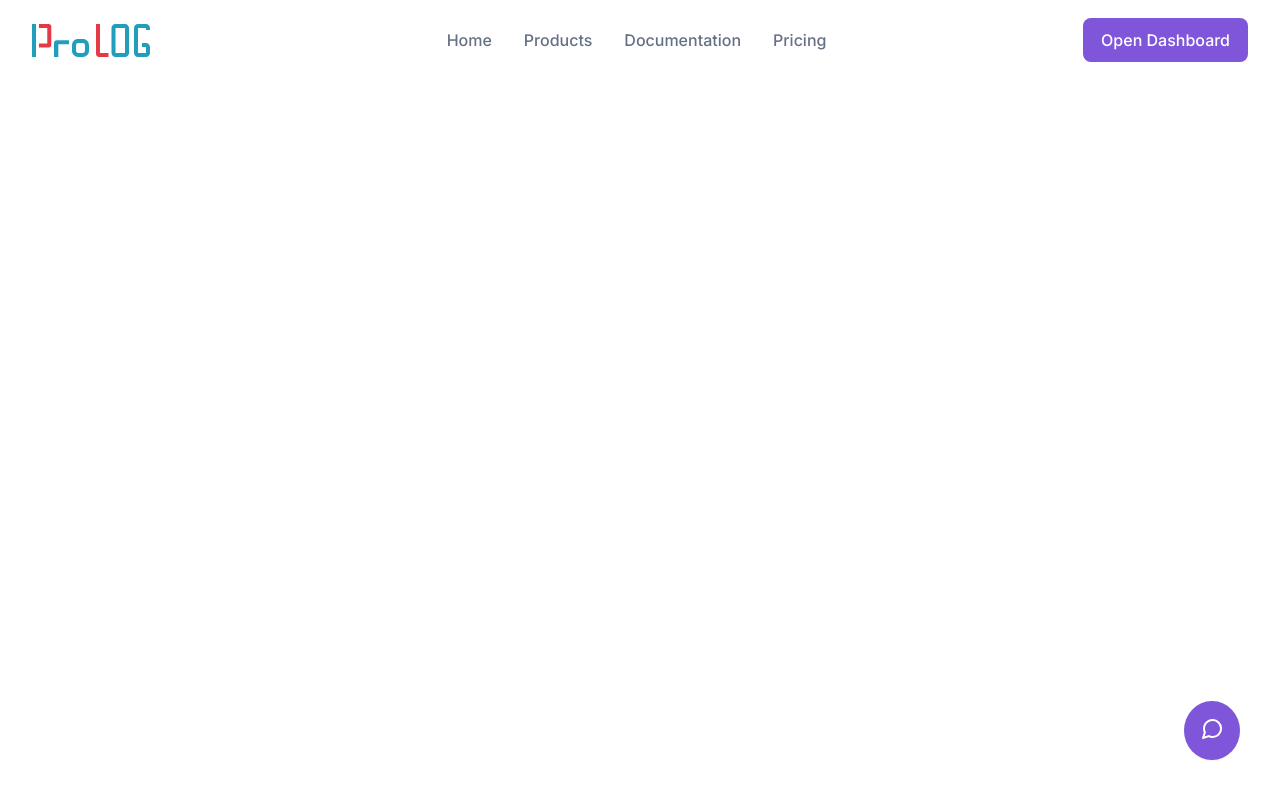
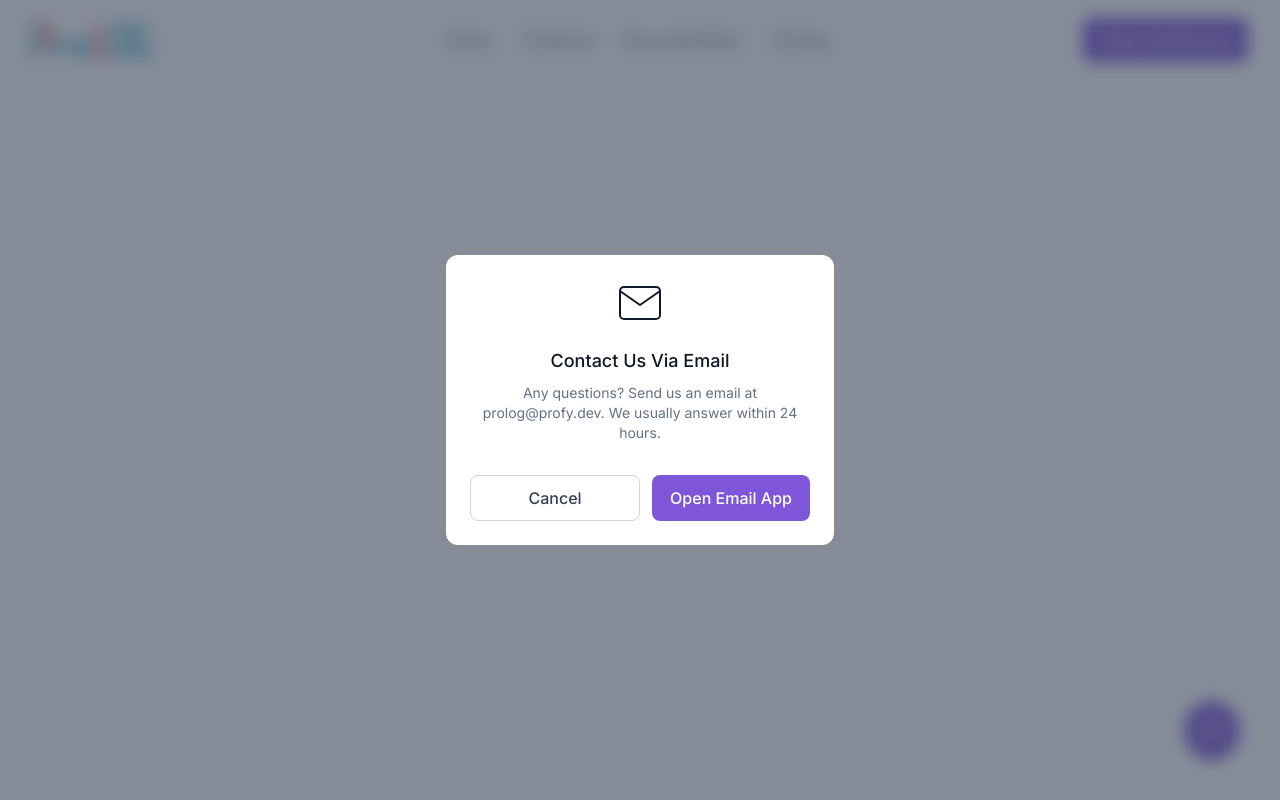
Before and after one commit to profydev/prolog-app-oryxwhite, a Next.js app: page / in a window 1280 px wide. Both pictures are taken after a click on the button 1212 px from the left and 730 px from the top of the page. Built offline with nearby package versions, Linux system fonts and the light colour scheme.

Commit message:
Add modal to landing page (#14)

```diff
--- /dev/null
+++ b/features/layout/modal/index.tsx
@@ -0,0 +1 @@
+export { Modal } from "./modal";
--- /dev/null
+++ b/features/layout/modal/modal.module.scss
@@ -0,0 +1,55 @@
+@use "@styles/color";
+@use "@styles/font";
+
+.modal-overlay {
+  position: fixed;
+  top: 0;
+  left: 0;
+  width: 100%;
+  height: 100%;
+  background: rgb(52 64 84 / 60%);
+  backdrop-filter: blur(8px);
+  display: flex;
+  justify-content: center;
+  align-items: center;
+}
+
+.modal {
+  background-color: white;
+  border-radius: 12px;
+  padding: 24px;
+  flex-direction: column;
+  align-items: center;
+  gap: 32px;
+}
+
+.modal-content {
+  display: flex;
+  flex-direction: column;
+  align-items: center;
+  gap: 20px;
+  align-self: stretch;
+
+  /* stylelint-disable */
+  h2 {
+    margin: 0;
+    font: font.$text-lg-medium;
+    text-align: center;
+    color: color.$gray-900;
+  }
+  /* stylelint-enable */
+  p {
+    text-align: center;
+    font: font.$text-sm-regular;
+    color: color.$gray-500;
+    margin-top: 8px;
+    margin-bottom: 0;
+  }
+}
+
+.buttons {
+  display: flex;
+  justify-content: center;
+  gap: 12px;
+  margin-top: 32px;
+}
--- /dev/null
+++ b/features/layout/modal/modal.tsx
@@ -0,0 +1,53 @@
+import styles from "./modal.module.scss";
+import { UIButton } from "@features/ui";
+
+interface ModalProps {
+  onClose: () => void;
+  closeModal: () => void;
+}
+
+export function Modal({ onClose, closeModal }: ModalProps) {
+  const handleClose = (e: React.MouseEvent<HTMLDivElement>) => {
+    if (e.target === e.currentTarget) {
+      onClose();
+    }
+  };
+
+  return (
+    <div className={styles["modal-overlay"]} onClick={handleClose}>
+      <div className={styles.modal}>
+        <div className={styles["modal-content"]}>
+          {/* eslint-disable-next-line @next/next/no-img-element */}
+          <img src="/icons/mail.svg" alt="mail" />
+          <div>
+            <h2>Contact Us Via Email</h2>
+            <p>
+              Any questions? Send us an email at <br></br> prolog@profy.dev. We
+              usually answer within 24 <br></br> hours.
+            </p>
+          </div>
+        </div>
+        <div className={styles.buttons}>
+          <UIButton
+            onClick={closeModal}
+            as="button"
+            color="gray"
+            size="large"
+            manualStyle={{ width: 170 }}
+          >
+            Cancel
+          </UIButton>
+          <UIButton
+            href="mailto:support@profy.com"
+            as="a"
+            color="primary"
+            size="large"
+            manualStyle={{ width: 170 }}
+          >
+            Open Email App
+          </UIButton>
+        </div>
+      </div>
+    </div>
+  );
+}
--- a/features/ui/ui-kit-button/button.tsx
+++ b/features/ui/ui-kit-button/button.tsx
@@ -20,6 +20,7 @@ export type ButtonProps = {
   iconSrc?: string;
   iconAlt?: string;
   iconPosition?: "leading" | "trailing" | "only";
+  manualStyle?: React.CSSProperties;
 };
 
 export function UIButton({
@@ -34,6 +35,7 @@ export function UIButton({
   iconSrc,
   iconAlt,
   iconPosition,
+  manualStyle,
 }: ButtonProps) {
   if (as === "button") {
     return (
@@ -45,6 +47,7 @@ export function UIButton({
           disabled ? styles.disabled : "",
           iconPosition === "only" ? styles["icon-only"] : "",
         )}
+        style={manualStyle}
         disabled={disabled}
         onClick={onClick}
       >
--- a/pages/index.jsx
+++ b/pages/index.jsx
@@ -1,22 +1,29 @@
 // import { Routes } from "@config/routes";
 import styles from "./index.module.scss";
 import { Header } from "../features/layout/header/index";
+import { Modal } from "../features/layout/modal/index";
+import { useState } from "react";
 
 const IssuesPage = () => {
+  const [isModalOpen, setIsModalOpen] = useState(false);
+
+  const openModal = () => setIsModalOpen(true);
+  const closeModal = () => setIsModalOpen(false);
+
   return (
     <div>
       <Header />
-      <button
-        className={styles.contactButton}
-        onClick={() =>
-          alert(
-            "Implement this in Challenge 2 - Modal:\n\nhttps://profy.dev/rjs-challenge-modal",
-          )
-        }
-      >
+      <button className={styles.contactButton} onClick={openModal}>
         {/* eslint-disable-next-line @next/next/no-img-element */}
         <img src="/icons/message.svg" alt="Contact" />
       </button>
+      {isModalOpen && (
+        <Modal
+          onClose={closeModal}
+          openModal={openModal}
+          closeModal={closeModal}
+        />
+      )}
     </div>
   );
 };
--- a/styles/font.scss
+++ b/styles/font.scss
@@ -29,6 +29,9 @@ $text-md-medium:
 $text-md-semibold:
   600 1rem/1.5rem inter,
   sans-serif;
+$text-lg-medium:
+  500 1.125rem/1.75rem inter,
+  sans-serif;
 
 /* Display */
 $display-sm-regular:
```
Also changed, not shown: public/icons/mail.svg (added).
